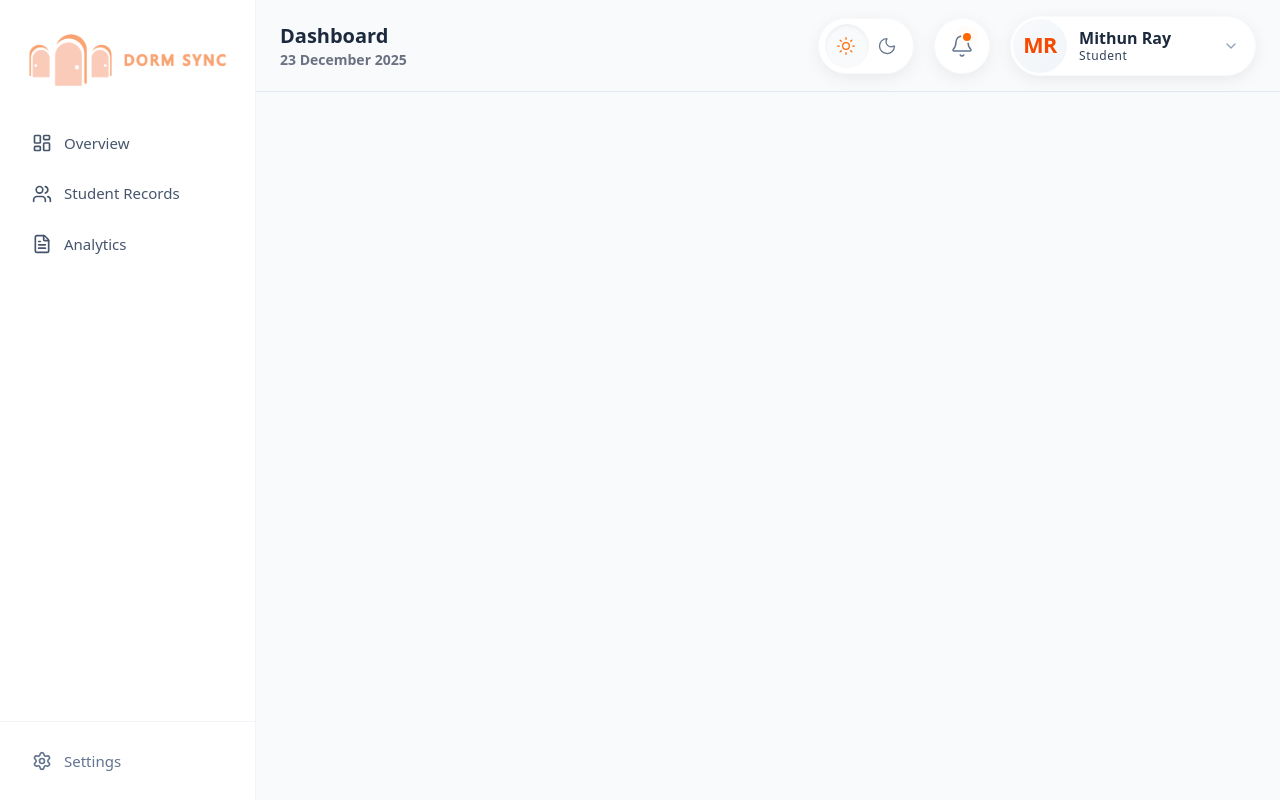
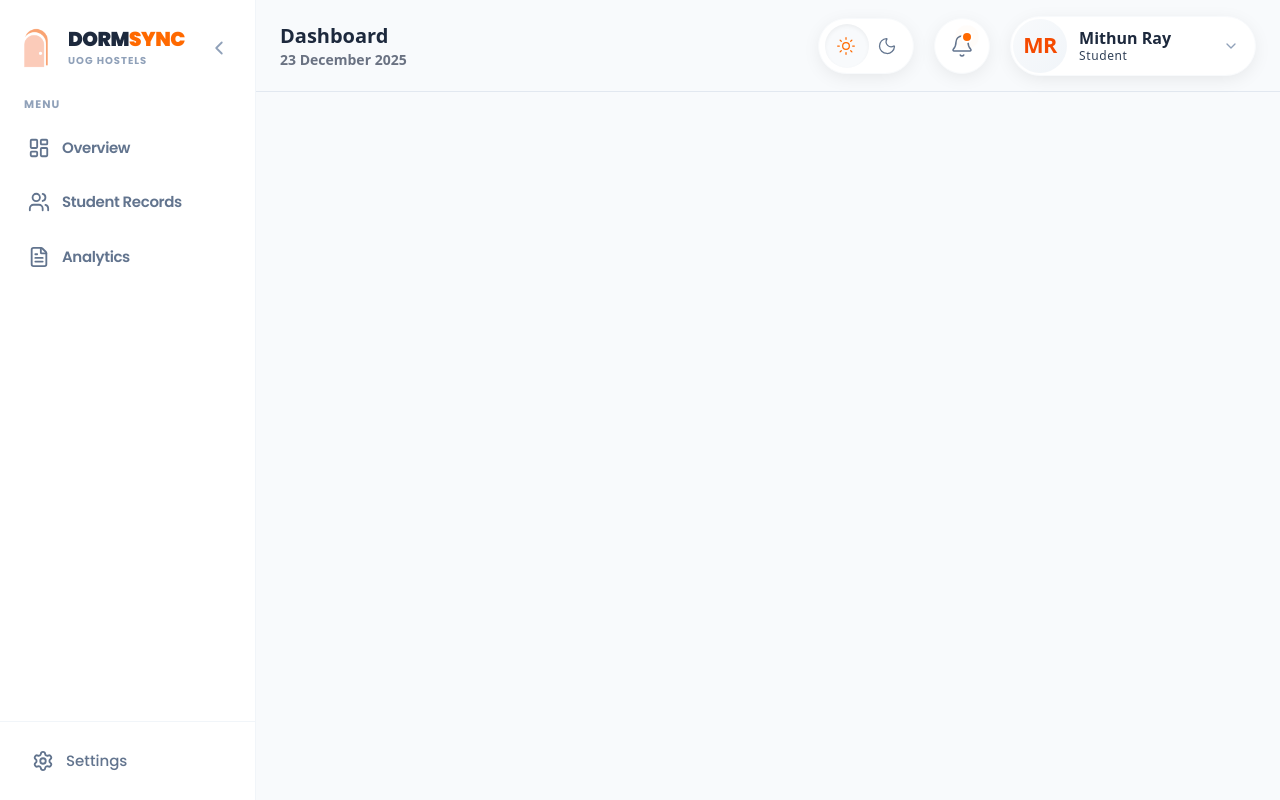
Before and after one commit to bitwise-debugger/dorm-sync, a React (Vite) app in the folder client/: page /admin in a window 1280 px wide. Built offline with nearby package versions, Linux system fonts and the light colour scheme.

Commit message:
fix: dashboardlayout made responsive + bottom dock

```diff
--- a/client/package.json
+++ b/client/package.json
@@ -4,7 +4,7 @@
   "version": "0.0.0",
   "type": "module",
   "scripts": {
-    "dev": "vite",
+    "dev": "vite --host",
     "build": "vite build",
     "lint": "eslint .",
     "preview": "vite preview"
--- a/client/src/layouts/dashboard/DashboardLayout.jsx
+++ b/client/src/layouts/dashboard/DashboardLayout.jsx
@@ -1,4 +1,4 @@
-import React, { useEffect } from 'react';
+import React, { useEffect, useState } from 'react';
 import Sidebar from './Sidebar';
 import { Outlet } from 'react-router-dom';
 import ThemeButton from '../../components/common/ThemeButton';
@@ -7,7 +7,8 @@ import { Bell } from 'lucide-react';
 import Avatar from '../../components/common/Avatar';
 import UserMenu from '../../components/common/UserMenu';
 
-const DashboardLayout = ({ children, role = 'student', userName = 'User' }) => {
+const DashboardLayout = ({ role = 'student', userName = 'User' }) => {
+    const [isCollapsed, setIsCollapsed] = useState(false);
     useEffect(() => {
         console.log("DashboardLayout Mounted!!");
 
@@ -17,13 +18,16 @@ const DashboardLayout = ({ children, role = 'student', userName = 'User' }) => {
     }, []);
     return (
         <div className="flex min-h-screen bg-slate-50 dark:bg-slate-950 font-sans">
-            {/* Sidebar - Hidden on mobile, you'd add a toggle later */}
-            <div className="hidden lg:block fixed h-full inset-y-0 left-0">
-                <Sidebar role={role} />
+            {/* <div className="sidebar bg-red-100 w-70 h-screen"> */}
+            <div className="">
+                <Sidebar
+                    role={role}
+                    isCollapsed={isCollapsed}
+                    setIsCollapsed={setIsCollapsed}
+                />
             </div>
-
-            {/* Main Content Area */}
-            <div className="flex-1 lg:ml-64 flex flex-col">
+            {/* </div> */}
+            <div className={`flex grow flex-col min-h-screen w-full transition-all duration-300 ease-in-out `}>
                 {/* Topbar */}
                 <header className="h-23 bg-slate-50 dark:bg-slate-900/80 backdrop-blur-md border-b border-slate-200 dark:border-slate-800 sticky top-0 z-10 px-6 flex items-center justify-between">
                     <h2 className="text-lg font-semibold text-slate-800 dark:text-white capitalize flex flex-col justify-start">
@@ -33,7 +37,7 @@ const DashboardLayout = ({ children, role = 'student', userName = 'User' }) => {
 
                     <div className="header-left flex items-center gap-5 ">
                         <ThemeButton />
-                        < IconButton icon={Bell} badgeCount={3} />
+                        <IconButton icon={Bell} badgeCount={3} />
                         <UserMenu />
                     </div>
                 </header>
@@ -44,6 +48,8 @@ const DashboardLayout = ({ children, role = 'student', userName = 'User' }) => {
                         <Outlet />
                     </div>
                 </main>
+                {/* Space for Mobile Dock if you use it */}
+                <div className="h-24 sm:hidden" />
             </div>
         </div>
     );
--- a/client/src/layouts/dashboard/Sidebar.jsx
+++ b/client/src/layouts/dashboard/Sidebar.jsx
@@ -1,9 +1,17 @@
-import React from 'react';
-import { LayoutDashboard, Utensils, ClipboardCheck, FileText, Settings, LogOut, Users } from 'lucide-react';
-import { Link, NavLink } from 'react-router-dom';
+import React, { useEffect, useState } from 'react';
+import { LayoutDashboard, Utensils, ClipboardCheck, FileText, Settings, Users, ChevronLeft, ChevronRight } from 'lucide-react';
+import { NavLink } from 'react-router-dom';
 
 const Sidebar = ({ role }) => {
-    // Define navigation based on roles
+    const [isCollapsed, setIsCollapsed] = useState(() => {
+        const savedState = localStorage.getItem('dormsyncsidebar');
+        return savedState ? JSON.parse(savedState) : false;
+    });
+
+    useEffect(() => {
+        localStorage.setItem('dormsyncsidebar', JSON.stringify(isCollapsed));
+    }, [isCollapsed]);
+
     const menuConfig = {
         student: [
             { name: 'Dashboard', icon: LayoutDashboard, path: '/student/dashboard' },
@@ -26,61 +34,119 @@ const Sidebar = ({ role }) => {
     const navItems = menuConfig[role] || [];
 
     return (
-        <aside className="w-64 h-screen bg-white dark:bg-slate-900 border-r border-slate-100 dark:border-slate-800 flex flex-col transition-all duration-300 overflow-hidden">
-            {/* Brand */}
-            <div className="px-4 py-6 flex items-center gap-3">
-                <img src="/logo/logo-long.svg" alt="DS" className="" />
+        <>
+            {/* DESKTOP SIDEBAR */}
+            <aside className={`
+                hidden md:flex flex-col h-screen bg-white dark:bg-slate-900 border-r border-slate-100 dark:border-slate-800
+                transition-all duration-300 ease-in-out sticky top-0 z-50 inset-y-0 left-0
+                ${isCollapsed ? 'w-20' : 'w-64'}
+            `}>
+                {/* Brand & Toggle Area */}
+                <div className={`px-4 h-24 flex items-center transition-all duration-300 relative  ${isCollapsed ? 'justify-center' : 'justify-between'}`}>
+                    {!isCollapsed ? (
+                        <div className='flex items-center gap-3 animate-in fade-in slide-in-from-left-4 duration-500'>
+                            <div className="shrink-0">
+                                <img src="/favicon.svg" alt="DormSync" className="w-10 h-10 object-contain" />
+                            </div>
+                            <div className="flex flex-col">
+                                <h3 className='font-black text-xl tracking-tight leading-none text-slate-800 dark:text-white poppins'>
+                                    DORM<span className='text-orange-500'>SYNC</span>
+                                </h3>
+                                <span className="text-[10px] font-bold text-slate-400 tracking-[1px] uppercase mt-1 poppins">
+                                    UOG Hostels
+                                </span>
+                            </div>
+                        </div>
+                    ) : (
+                        <img src="/favicon.svg" alt="DS" className="h-10 w-10 object-contain transition-all duration-300" />
+                    )}
 
-                {/* <span className="text-xl font-bold dark:text-white">Dorm<span className="text-orange-500">Sync</span></span> */}
+                    <button
+                        onClick={() => setIsCollapsed(!isCollapsed)}
+                        className={`
+                            flex items-center justify-center transition-all duration-300 rounded-xl cursor-pointer
+                            text-slate-400 hover:text-orange-500 hover:bg-orange-50 dark:hover:bg-orange-500/10
+                            ${isCollapsed
+                                ? 'absolute -right-3 top-9 w-6 h-6 bg-white dark:bg-slate-900 border border-slate-200 dark:border-slate-700 shadow-md z-50 rounded-full'
+                                : 'w-10 h-10 border border-transparent'}
+                        `}
+                    >
+                        {isCollapsed ? <ChevronRight size={14} strokeWidth={3} /> : <ChevronLeft size={22} strokeWidth={2} />}
+                    </button>
                 </div>
 
                 {/* Nav Links */}
-            <nav className="flex-1 px-4 space-y-1">
+                <nav className="flex-1">
+                    <span className={`ms-6 text-[11px] font-bold text-slate-400 uppercase tracking-widest poppins ${isCollapsed ? 'hidden' : 'block mb-2'}`}>
+                        Menu
+                    </span>
+                    <div className='px-3 space-y-2 mt-3'>
                         {navItems.map((item) => (
-
                             <NavLink
                                 key={item.name}
                                 to={item.path}
                                 className={({ isActive }) => `
-    flex items-center gap-3 px-4 py-3 rounded-xl transition-all duration-200 group
+                                    flex items-center gap-3 px-4 py-3 rounded-xl transition-all duration-300 group relative poppins
                                     ${isActive
-                                ? ' dark:bg-orange-500/10 text-orange-600 dark:text-orange-500'
-                                : 'text-slate-600 dark:text-slate-400 hover:bg-orange-50 dark:hover:bg-orange-500/10 hover:text-orange-600 dark:hover:text-orange-500'
+                                        ? 'bg-orange-500/[0.03] text-orange-600 dark:text-orange-500'
+                                        : 'text-slate-500 dark:text-slate-400 hover:bg-slate-100/50 dark:hover:bg-slate-800/50 hover:text-slate-900 dark:hover:text-slate-200'
                                     }
+                                    ${isCollapsed ? 'justify-center' : ''}
                                 `}
                             >
                                 {({ isActive }) => (
                                     <>
-                                <item.icon
-                                    size={20}
-                                    strokeWidth={isActive ? 2 : 2}
-                                    className={isActive ? 'text-orange-600 dark:text-orange-500' : 'group-hover:text-orange-600 dark:group-hover:text-orange-500'}
-                                />
-                                <span className={`font-medium text-[15px] ${isActive ? 'text-orange-600 dark:text-orange-500' : ''}`}>
+                                        {isActive && !isCollapsed && (
+                                            <div className="absolute left-0 w-1 h-6 bg-orange-500 rounded-r-full" />
+                                        )}
+                                        <item.icon size={22} className={`shrink-0 transition-colors duration-300 ${isActive ? 'text-orange-600' : ''}`} />
+                                        {!isCollapsed && <span className="font-semibold text-[15px] tracking-tight">{item.name}</span>}
+                                        {isCollapsed && (
+                                            <div className="absolute left-full ml-4 px-3 py-1.5 bg-slate-900 dark:bg-slate-800 text-white text-xs font-bold rounded-lg opacity-0 group-hover:opacity-100 pointer-events-none transition-all duration-200 whitespace-nowrap z-50 shadow-xl poppins">
                                                 {item.name}
-                                </span>
-
-                                {isActive && (
-                                    <div className="ml-auto w-1.5 h-1.5 rounded-full bg-orange-500" />
+                                            </div>
                                         )}
                                     </>
                                 )}
                             </NavLink>
                         ))}
+                    </div>
                 </nav>
 
-            {/* Bottom Actions */}
-            <div className="p-4 border-t border-slate-100 dark:border-slate-800 space-y-1">
-                <button className="flex items-center gap-3 w-full px-4 py-3 text-slate-500 hover:text-orange-500 rounded-xl transition-colors">
-                    <Settings size={20} />
-                    <span className="font-medium text-[15px]">Settings</span>
-                </button>
-                {/* <button className="flex items-center gap-3 w-full px-4 py-3 text-red-500 hover:bg-red-50 dark:hover:bg-red-500/10 rounded-xl transition-colors">
-                    <LogOut size={20} />
-                    <span className="font-medium text-[15px]">Logout</span>
-                </button> */}
+                {/* Bottom Settings */}
+                <div className="p-4 border-t border-slate-100 dark:border-slate-800">
+                    <NavLink to="/settings" className="flex items-center gap-3 px-4 py-3 text-slate-500 hover:text-orange-500 transition-all rounded-xl poppins justify-center sm:justify-start">
+                        <Settings size={22} />
+                        {!isCollapsed && <span className="font-medium text-[15px]">Settings</span>}
+                    </NavLink>
                 </div>
             </aside>
+
+            {/* MOBILE BOTTOM DOCK - Fixed visibility issue */}
+            <div className="md:hidden fixed bottom-0 left-0 right-0 bg-white/95 dark:bg-slate-900/95 backdrop-blur-xl border-t border-slate-100 dark:border-slate-800 px-6 py-3 z-[100] flex justify-between items-center shadow-[0_-10px_30px_rgba(0,0,0,0.08)]">
+                {navItems.map((item) => (
+                    <NavLink
+                        key={item.name}
+                        to={item.path}
+                        className={({ isActive }) => `
+                            flex flex-col items-center gap-1 transition-all duration-200 poppins
+                            ${isActive ? 'text-orange-600 dark:text-orange-500' : 'text-slate-400 dark:text-slate-500'}
+                        `}
+                    >
+                        {({ isActive }) => (
+                            <>
+                                <div className={`p-2 rounded-xl transition-all ${isActive ? 'bg-orange-500/[0.03]' : ''}`}>
+                                    <item.icon size={22} strokeWidth={isActive ? 2.5 : 2} />
+                                </div>
+                                <span className="text-[10px] font-bold uppercase tracking-tighter">
+                                    {item.name.split(' ')[0]}
+                                </span>
+                            </>
+                        )}
+                    </NavLink>
+                ))}
+            </div>
+        </>
     );
 };
 
--- a/client/src/pages/utlility/NotFound.jsx
+++ b/client/src/pages/utlility/NotFound.jsx
@@ -3,7 +3,7 @@ import { useLocation } from 'react-router-dom'
 
 export default function NotFound() {
      const location = useLocation();
-     console.log(location);
+    //  console.log(location);
 
   return (
     <div>NotFound - {location.pathname}</div>
--- a/client/src/styles/index.css
+++ b/client/src/styles/index.css
@@ -1,11 +1,14 @@
 @import "tailwindcss";
 
 @custom-variant dark (&:where(.dark, .dark *));
+
 /* * {
     padding: 0;
     margin: 0;
     box-sizing: border-box;
 } */
+
+
 .roboto {
     font-family: 'Roboto', sans-serif;
 }
```
Also changed, not shown: client/src/layouts/dashboard/SidebarButton.jsx (added, +7 -0 lines). Lines whose indentation alone changed are shown as unchanged.
